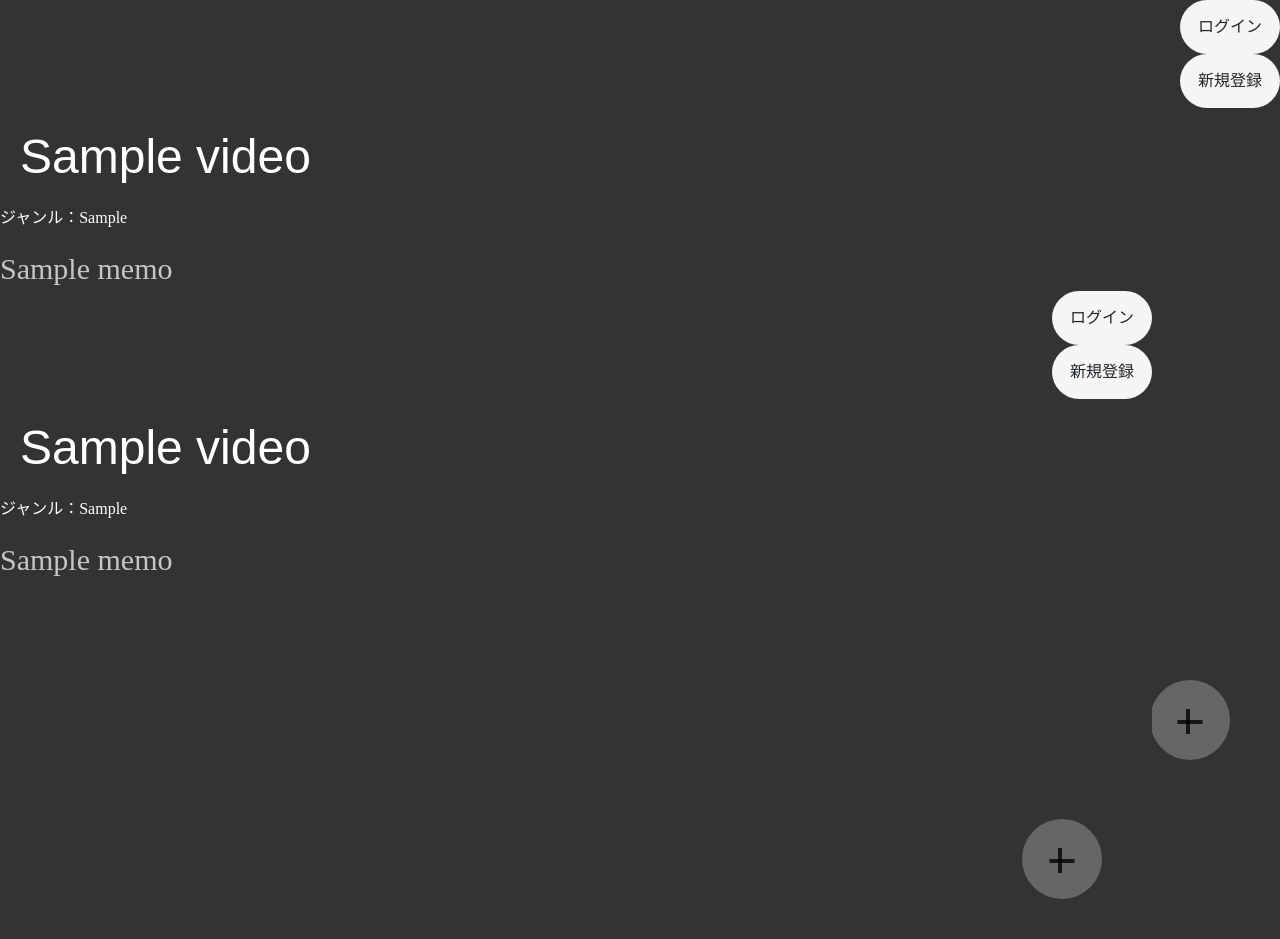
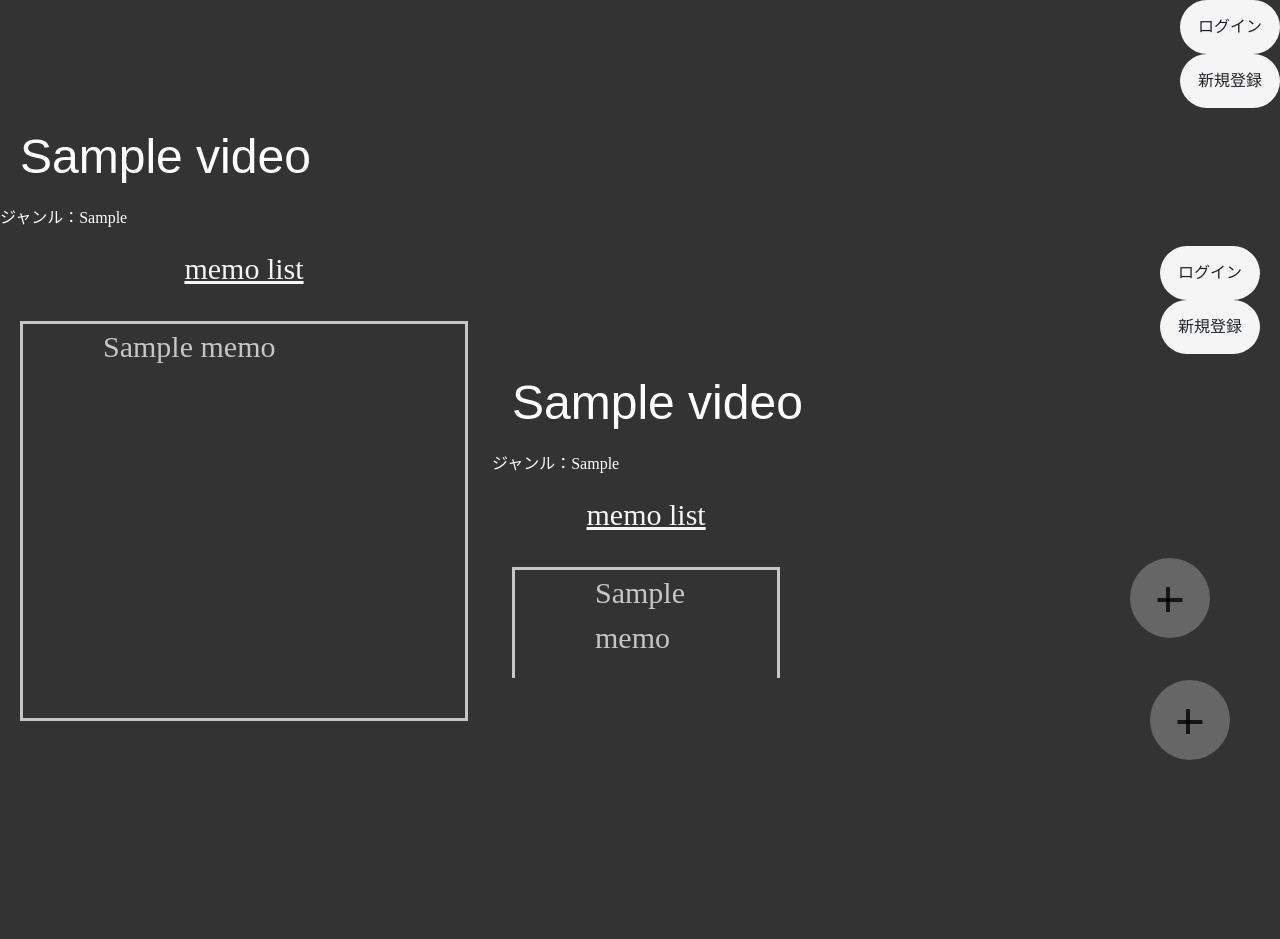
Before and after one commit to akimas627/team-development, a Flask app: template templates/detail.html in a window 1280 px wide. After the commit the page ends 760 px from the top, so only its background shows below. Run offline with Flask 2, Linux system fonts and the light colour scheme; tables that the repository leaves empty hold one stand-in row (values such as "Sample post"); the template is opened without the code that fills it: values that come from a table or form of the project are taken from there, most other values are stand-ins (such as "Sample title", 1, 10 or a date in 2020).

Commit message:
ところどころ直したり追記しました

```diff
--- a/templates/detail.html
+++ b/templates/detail.html
@@ -4,7 +4,6 @@
 {% endblock %}
 {% block body %}
 <!-- create memo -pop-up- -->
-<label class="icon-plus" for="pop-up"></label>
 <input type="checkbox" id="pop-up">
     <div class="overlay">
         <div class="window">
@@ -30,23 +29,40 @@
     </div>
 
     <!-- <a href="/memo/{{ video.id }}">メモ</a> -->
-    <h1>{{ video.videotitle }}</h1>
-    <p>ジャンル：{{ categorie.categorie }}</p>
+    <h1 class="video-title">{{ video.videotitle }}</h1>
+    <p class="ganre-title">ジャンル：{{ categorie.categorie }}</p>
+
+    <main class="main">
         {% if memos %}
+            <div class="flex-item timestamp-wrap">
+                <u class="timestamp-title">memo list</u>
+                <ul>
                     {% for memo in memos %}
+                        <li>
                             <label for="">
                                 <a class="timestamp" href="/detail/{{ video.id }}/{{memo.id}}">{{ memo.memotitle }}</a>
                                 <!-- <button>{{ memo.timestamp }}</button> -->
                             </label>
+                        </li>
                     {% endfor %}
+                </ul>
+            </div>
+        {% else %}
+            <div class="flex-item timestamp-wrap">
+                <h2 class="timestamp-title">no memo</h2>
+                <label class="timestamp" for="pop-up" style="border: solid; border-color: #f5f5f5;">push here and create new memo</label>
+            </div>
         {% endif %}
-    <div class="flex_item video-wrap">
+
+        <div class="flex-item video-center">
             <div class="video">
                 <iframe width="560" height="315" src="{{ video_url }}" title="YouTube video player" frameborder="0" allow="accelerometer; autoplay; clipboard-write; encrypted-media; gyroscope; picture-in-picture" allowfullscreen></iframe>
             </div>
         </div>
 
-    <div class="flex_item memo">
+    </main>
+    <label class="icon-plus" for="pop-up"></label>
+    <!-- <div class="flex_item memo">
 
-    </div>
+    </div> -->
 {% endblock %}
```
Lines whose indentation alone changed are shown as unchanged.
